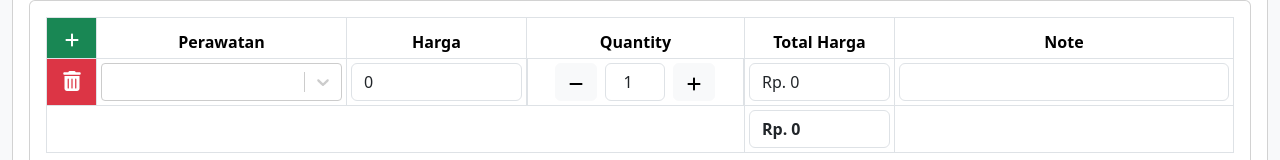
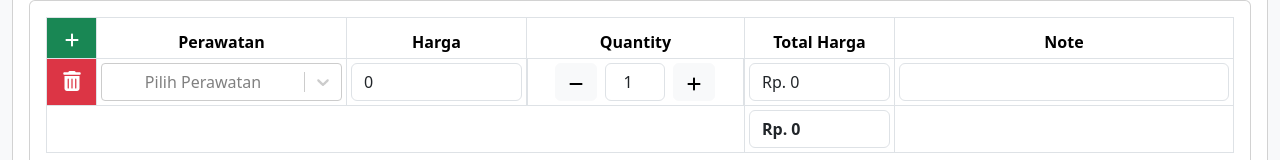
Before and after one commit to Bayuaditya24/msalonfix, a React (Create React App) app in the folder frontend/: page /chasier in a window 1280 px wide. Both pictures are taken after typing "Sample", "Sample", "Sample" into the empty fields and a click on the button "Submit". Shown: the part 527-687 px from the top of the page. Built offline with nearby package versions, Linux system fonts and the light colour scheme; no server answers.

Commit message:
Update Transaksi.js

```diff
--- a/frontend/src/components/kasir/Transaksi.js
+++ b/frontend/src/components/kasir/Transaksi.js
@@ -261,10 +261,15 @@ function Transaksi({
                               )
                             )
                           }
-                          value={{
-                            label: detail.perawatanPelanggan,
-                            value: detail.hargaP,
-                          }}
+                         value={
+                            detail.perawatanPelanggan
+                              ? {
+                                  label: detail.perawatanPelanggan,
+                                  value: detail.hargaP,
+                                }
+                              : null
+                          }
+                          placeholder="Pilih Perawatan"
                         />
                       </td>
 
```
